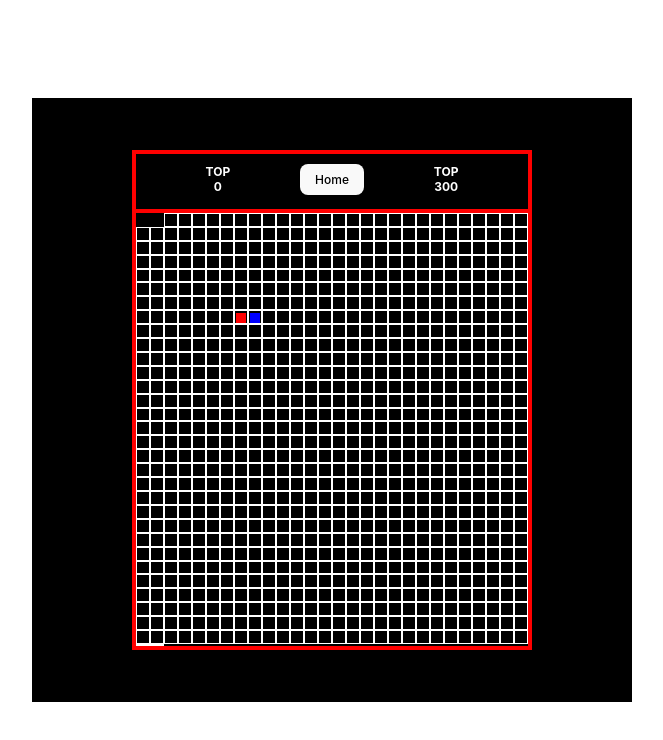
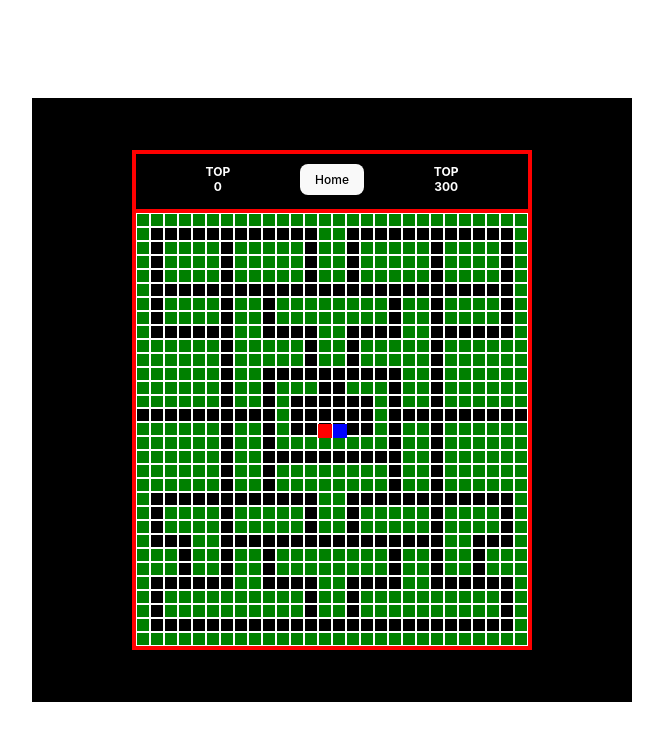
Before and after one commit to Joy-of-Coding/Winter_2023_ReactJam, a React (Vite) app in the folder reverse-pacman/: page / in a window 1280 px wide. Both pictures are taken after a click on the button "Start Game". Shown: the top 740 px of the page, without its empty margins (308-971 px from the left). Built offline with nearby package versions, Linux system fonts and the light colour scheme.

Commit message:
Added ghost start positions

```diff
--- a/reverse-pacman/src/components/GameArea.css
+++ b/reverse-pacman/src/components/GameArea.css
@@ -24,4 +24,5 @@
 .board {
 	width: 100%;
 	height: 100%;
+	position: relative;
 }
--- a/reverse-pacman/src/components/GameArea.jsx
+++ b/reverse-pacman/src/components/GameArea.jsx
@@ -1,63 +1,15 @@
 import './GameArea.css';
 import PlayerMovement from './PlayerMovement.jsx';
-//import { useState, useEffect } from 'react';
+import maze from '../utils/data.js';
 
-function GameArea({setStartGame}) {
+function GameArea({ setStartGame }) {
 	const score = 0;
 	const highScore = 300;
-
-	// const boardDimensions = {
-	// 	width: 28,
-	// 	height: 30,
-	// };
-
-	const maze = [
-		[1,1,1,1,1,1,1,1,1,1,1,1,1,1,1,1,1,1,1,1,1,1,1,1,1,1,1,1],
-		[1,0,0,0,0,0,0,0,0,0,0,0,0,1,1,0,0,0,0,0,0,0,0,0,0,0,0,1],
-		[1,0,1,1,1,1,0,1,1,1,1,1,0,1,1,0,1,1,1,1,1,0,1,1,1,1,0,1],
-		[1,0,1,1,1,1,0,1,1,1,1,1,0,1,1,0,1,1,1,1,1,0,1,1,1,1,0,1],
-		[1,0,1,1,1,1,0,1,1,1,1,1,0,1,1,0,1,1,1,1,1,0,1,1,1,1,0,1],
-		[1,0,0,0,0,0,0,0,0,0,0,0,0,0,0,0,0,0,0,0,0,0,0,0,0,0,0,1],
-		[1,0,1,1,1,1,0,1,1,0,1,1,1,1,1,1,1,1,0,1,1,0,1,1,1,1,0,1],
-		[1,0,1,1,1,1,0,1,1,0,1,1,1,1,1,1,1,1,0,1,1,0,1,1,1,1,0,1],
-		[1,0,0,0,0,0,0,1,1,0,0,0,0,1,1,0,0,0,0,1,1,0,0,0,0,0,0,1],
-		[1,1,1,1,1,1,0,1,1,1,1,1,0,1,1,0,1,1,1,1,1,0,1,1,1,1,1,1],
-		[1,1,1,1,1,1,0,1,1,1,1,1,0,1,1,0,1,1,1,1,1,0,1,1,1,1,1,1],
-		[1,1,1,1,1,1,0,1,1,0,0,0,0,0,0,0,0,0,0,1,1,0,1,1,1,1,1,1],
-		[1,1,1,1,1,1,0,1,1,0,1,1,1,1,1,1,1,1,0,1,1,0,1,1,1,1,1,1],
-		[1,1,1,1,1,1,0,1,1,0,1,0,0,0,0,0,0,1,0,1,1,0,1,1,1,1,1,1],
-		[0,0,0,0,0,0,0,0,0,0,1,0,0,0,0,0,0,1,0,0,0,0,0,0,0,0,0,0],
-		[1,1,1,1,1,1,0,1,1,0,1,0,0,0,0,0,0,1,0,1,1,0,1,1,1,1,1,1],
-		[1,1,1,1,1,1,0,1,1,0,1,1,1,1,1,1,1,1,0,1,1,0,1,1,1,1,1,1],
-		[1,1,1,1,1,1,0,1,1,0,0,0,0,0,0,0,0,0,0,1,1,0,1,1,1,1,1,1],
-		[1,1,1,1,1,1,0,1,1,0,1,1,1,1,1,1,1,1,0,1,1,0,1,1,1,1,1,1],
-		[1,1,1,1,1,1,0,1,1,0,1,1,1,1,1,1,1,1,0,1,1,0,1,1,1,1,1,1],
-		[1,0,0,0,0,0,0,0,0,0,0,0,0,1,1,0,0,0,0,0,0,0,0,0,0,0,0,1],
-		[1,0,1,1,1,1,0,1,1,1,1,1,0,1,1,0,1,1,1,1,1,0,1,1,1,1,0,1],
-		[1,0,1,1,1,1,0,1,1,1,1,1,0,1,1,0,1,1,1,1,1,0,1,1,1,1,0,1],
-		[1,0,0,0,1,1,0,0,0,0,0,0,0,0,0,0,0,0,0,0,0,0,1,1,0,0,0,1],
-		[1,1,1,0,1,1,0,1,1,0,1,1,1,1,1,1,1,1,0,1,1,0,1,1,0,1,1,1],
-		[1,1,1,0,1,1,0,1,1,0,1,1,1,1,1,1,1,1,0,1,1,0,1,1,0,1,1,1],
-		[1,0,0,0,0,0,0,1,1,0,0,0,0,1,1,0,0,0,0,1,1,0,0,0,0,0,0,1],
-		[1,0,1,1,1,1,1,1,1,1,1,1,0,1,1,0,1,1,1,1,1,1,1,1,1,1,0,1],
-		[1,0,1,1,1,1,1,1,1,1,1,1,0,1,1,0,1,1,1,1,1,1,1,1,1,1,0,1],
-		[1,0,0,0,0,0,0,0,0,0,0,0,0,0,0,0,0,0,0,0,0,0,0,0,0,0,0,1],
-		[1,1,1,1,1,1,1,1,1,1,1,1,1,1,1,1,1,1,1,1,1,1,1,1,1,1,1,1]
-	];
 
 	const boardDimensions = {
 		width: maze[0].length,
 		height: maze.length,
 	};
-
-
-	// const board = Array(boardDimensions.width)
-	// 	.fill()
-	// 	.map((_, idx) =>
-	// 		Array(boardDimensions.height)
-	// 			.fill()
-	// 			.map((_, index) => index)
-	// 	);
 
 	return (
 		<div className='gameArea'>
@@ -66,12 +18,9 @@ function GameArea({setStartGame}) {
 					<p>TOP</p>
 					<p>{score}</p>
 				</div>
-                <div>
-                    <button
-                    onClick={() => setStartGame(false)}>
-                        Home
-                    </button>
-                </div>
+				<div>
+					<button onClick={() => setStartGame(false)}>Home</button>
+				</div>
 				<div>
 					<p>TOP</p>
 					<p>{highScore}</p>
@@ -85,8 +34,7 @@ function GameArea({setStartGame}) {
 					gridTemplateRows: `repeat(${boardDimensions.height}, 1fr)`,
 				}}
 			>
-
-                <PlayerMovement />
+				<PlayerMovement />
 
 				{maze.map((row, i) =>
 					row.map((col, j) => (
@@ -98,11 +46,11 @@ function GameArea({setStartGame}) {
 								placeContent: 'center center',
 								alignContent: 'center',
 								alignItems: 'center',
+								backgroundColor: col === 1 ? 'green' : '',
 							}}
-						></div>   //{`${i} - ${j}`}
+						></div>
 					))
 				)}
-
 			</div>
 		</div>
 	);
--- a/reverse-pacman/src/components/PlayerMovement.jsx
+++ b/reverse-pacman/src/components/PlayerMovement.jsx
@@ -1,79 +1,113 @@
 import { useState, useEffect } from 'react';
+import maze from '../utils/data';
 
-let moveBy = 10;
+// Assuming each cell in the grid is 10x10 pixels
+const board_width = 400;
+const board_height = 500;
+const maze_cols = maze[0].length;
+const maze_rows = maze.length;
+console.log(maze_cols);
+console.log(maze_rows);
+
+// Calculating the cell size
+const cell_width = board_width / maze_cols;
+const cell_height = board_height / maze_rows;
+
+const cellSize = Math.min(cell_width, cell_height);
+
 function PlayerMovement() {
-	// Player 1
-	const [top, setTop] = useState(100);
-	const [left, setLeft] = useState(100);
+	const mazeRows = maze.length;
+	const mazeCols = maze[0].length;
+	const pixelToGrid = (pixel) => Math.floor(pixel / cellSize);
 
-	// Player 2
-	const [top2, setTop2] = useState(100);
-	const [left2, setLeft2] = useState(100);
+	const initialPlayerPositions = {
+		player1: { top: 15 * cellSize, left: 13 * cellSize }, // for maze[15][13]
+		player2: { top: 15 * cellSize, left: 14 * cellSize }, // for maze[15][14]
+	};
 
-	console.log(top, left);
+	const [players, setPlayers] = useState(initialPlayerPositions);
+
+	// Check if a move is valid
+	const canMoveTo = (newGridRow, newGridCol) => {
+		return (
+			newGridRow >= 0 &&
+			newGridRow < mazeRows &&
+			newGridCol >= 0 &&
+			newGridCol < mazeCols &&
+			maze[newGridRow][newGridCol] === 0
+		);
+	};
+
+	// Function to handle player movement
+	const handleMovement = (player, direction) => {
+		let { top, left } = players[player];
+		if (direction === 'up') top -= cellSize;
+		if (direction === 'down') top += cellSize;
+		if (direction === 'left') left -= cellSize;
+		if (direction === 'right') left += cellSize;
+
+		if (canMoveTo(pixelToGrid(top), pixelToGrid(left))) {
+			setPlayers((prev) => ({ ...prev, [player]: { top, left } }));
+		}
+	};
 
 	useEffect(() => {
-		document.addEventListener('keydown', characterMovement);
-
-		return () => {
-			document.removeEventListener('keydown', characterMovement);
-		};
-	}, []);
-
 		const characterMovement = (event) => {
-		console.log('Key pressed');
 			switch (event.key) {
-			case 'w': //up
-				setTop((prevState) => prevState - moveBy);
+				case 'w':
+					handleMovement('player1', 'up');
 					break;
-			case 'a': //left
-				setLeft((prevState) => prevState - moveBy);
+				case 'a':
+					handleMovement('player1', 'left');
 					break;
-			case 's': //down
-				setTop((prevState) => prevState + moveBy);
+				case 's':
+					handleMovement('player1', 'down');
 					break;
-			case 'd': //right
-				setLeft((prevState) => prevState + moveBy);
+				case 'd':
+					handleMovement('player1', 'right');
 					break;
-			case 'ArrowUp': //up
-				setTop2((prevState) => prevState - moveBy);
+				case 'ArrowUp':
+					handleMovement('player2', 'up');
 					break;
-			case 'ArrowLeft': //left
-				setLeft2((prevState) => prevState - moveBy);
+				case 'ArrowLeft':
+					handleMovement('player2', 'left');
 					break;
-			case 'ArrowDown': //down
-				setTop2((prevState) => prevState + moveBy);
+				case 'ArrowDown':
+					handleMovement('player2', 'down');
 					break;
-			case 'ArrowRight': //right
-				setLeft2((prevState) => prevState + moveBy);
+				case 'ArrowRight':
+					handleMovement('player2', 'right');
 					break;
 				default:
-				console.log('hello world');
 					break;
 			}
 		};
+
+		document.addEventListener('keydown', characterMovement);
+		return () => document.removeEventListener('keydown', characterMovement);
+	}, [players]);
 
 	return (
 		<>
 			<div
 				className='element'
 				style={{
-					top: top + 'px',
-					left: left + 'px',
-					width: '10px',
-					height: '10px',
-					position: 'relative',
+					top: players.player1.top + -3.5 + 'px',
+					left: players.player1.left + -3.5 + 'px',
+					width: cellSize + 'px',
+					height: cellSize + 'px',
+					position: 'absolute',
 					backgroundColor: 'red',
 				}}
 			/>
 			<div
 				className='element'
 				style={{
-					top: top2 + 'px',
-					left: left2 + 'px',
-					width: '10px',
-					height: '10px',
-					position: 'relative',
+					top: players.player2.top + -3.5 + 'px',
+					left: players.player2.left + -3.5 + 'px',
+					width: cellSize + 'px',
+					height: cellSize + 'px',
+					position: 'absolute',
 					backgroundColor: 'blue',
 				}}
 			/>
--- /dev/null
+++ b/reverse-pacman/src/utils/data.js
@@ -0,0 +1,128 @@
+export const maze = [
+	[
+		1, 1, 1, 1, 1, 1, 1, 1, 1, 1, 1, 1, 1, 1, 1, 1, 1, 1, 1, 1, 1, 1, 1, 1, 1,
+		1, 1, 1,
+	],
+	[
+		1, 0, 0, 0, 0, 0, 0, 0, 0, 0, 0, 0, 0, 1, 1, 0, 0, 0, 0, 0, 0, 0, 0, 0, 0,
+		0, 0, 1,
+	],
+	[
+		1, 0, 1, 1, 1, 1, 0, 1, 1, 1, 1, 1, 0, 1, 1, 0, 1, 1, 1, 1, 1, 0, 1, 1, 1,
+		1, 0, 1,
+	],
+	[
+		1, 0, 1, 1, 1, 1, 0, 1, 1, 1, 1, 1, 0, 1, 1, 0, 1, 1, 1, 1, 1, 0, 1, 1, 1,
+		1, 0, 1,
+	],
+	[
+		1, 0, 1, 1, 1, 1, 0, 1, 1, 1, 1, 1, 0, 1, 1, 0, 1, 1, 1, 1, 1, 0, 1, 1, 1,
+		1, 0, 1,
+	],
+	[
+		1, 0, 0, 0, 0, 0, 0, 0, 0, 0, 0, 0, 0, 0, 0, 0, 0, 0, 0, 0, 0, 0, 0, 0, 0,
+		0, 0, 1,
+	],
+	[
+		1, 0, 1, 1, 1, 1, 0, 1, 1, 0, 1, 1, 1, 1, 1, 1, 1, 1, 0, 1, 1, 0, 1, 1, 1,
+		1, 0, 1,
+	],
+	[
+		1, 0, 1, 1, 1, 1, 0, 1, 1, 0, 1, 1, 1, 1, 1, 1, 1, 1, 0, 1, 1, 0, 1, 1, 1,
+		1, 0, 1,
+	],
+	[
+		1, 0, 0, 0, 0, 0, 0, 1, 1, 0, 0, 0, 0, 1, 1, 0, 0, 0, 0, 1, 1, 0, 0, 0, 0,
+		0, 0, 1,
+	],
+	[
+		1, 1, 1, 1, 1, 1, 0, 1, 1, 1, 1, 1, 0, 1, 1, 0, 1, 1, 1, 1, 1, 0, 1, 1, 1,
+		1, 1, 1,
+	],
+	[
+		1, 1, 1, 1, 1, 1, 0, 1, 1, 1, 1, 1, 0, 1, 1, 0, 1, 1, 1, 1, 1, 0, 1, 1, 1,
+		1, 1, 1,
+	],
+	[
+		1, 1, 1, 1, 1, 1, 0, 1, 1, 0, 0, 0, 0, 0, 0, 0, 0, 0, 0, 1, 1, 0, 1, 1, 1,
+		1, 1, 1,
+	],
+	[
+		1, 1, 1, 1, 1, 1, 0, 1, 1, 0, 1, 1, 1, 0, 0, 1, 1, 1, 0, 1, 1, 0, 1, 1, 1,
+		1, 1, 1,
+	],
+	[
+		1, 1, 1, 1, 1, 1, 0, 1, 1, 0, 1, 0, 0, 0, 0, 0, 0, 1, 0, 1, 1, 0, 1, 1, 1,
+		1, 1, 1,
+	],
+	[
+		0, 0, 0, 0, 0, 0, 0, 0, 0, 0, 1, 0, 0, 0, 0, 0, 0, 1, 0, 0, 0, 0, 0, 0, 0,
+		0, 0, 0,
+	],
+	[
+		1, 1, 1, 1, 1, 1, 0, 1, 1, 0, 1, 0, 0, 0, 0, 0, 0, 1, 0, 1, 1, 0, 1, 1, 1,
+		1, 1, 1,
+	],
+	[
+		1, 1, 1, 1, 1, 1, 0, 1, 1, 0, 1, 1, 1, 1, 1, 1, 1, 1, 0, 1, 1, 0, 1, 1, 1,
+		1, 1, 1,
+	],
+	[
+		1, 1, 1, 1, 1, 1, 0, 1, 1, 0, 0, 0, 0, 0, 0, 0, 0, 0, 0, 1, 1, 0, 1, 1, 1,
+		1, 1, 1,
+	],
+	[
+		1, 1, 1, 1, 1, 1, 0, 1, 1, 0, 1, 1, 1, 1, 1, 1, 1, 1, 0, 1, 1, 0, 1, 1, 1,
+		1, 1, 1,
+	],
+	[
+		1, 1, 1, 1, 1, 1, 0, 1, 1, 0, 1, 1, 1, 1, 1, 1, 1, 1, 0, 1, 1, 0, 1, 1, 1,
+		1, 1, 1,
+	],
+	[
+		1, 0, 0, 0, 0, 0, 0, 0, 0, 0, 0, 0, 0, 1, 1, 0, 0, 0, 0, 0, 0, 0, 0, 0, 0,
+		0, 0, 1,
+	],
+	[
+		1, 0, 1, 1, 1, 1, 0, 1, 1, 1, 1, 1, 0, 1, 1, 0, 1, 1, 1, 1, 1, 0, 1, 1, 1,
+		1, 0, 1,
+	],
+	[
+		1, 0, 1, 1, 1, 1, 0, 1, 1, 1, 1, 1, 0, 1, 1, 0, 1, 1, 1, 1, 1, 0, 1, 1, 1,
+		1, 0, 1,
+	],
+	[
+		1, 0, 0, 0, 1, 1, 0, 0, 0, 0, 0, 0, 0, 0, 0, 0, 0, 0, 0, 0, 0, 0, 1, 1, 0,
+		0, 0, 1,
+	],
+	[
+		1, 1, 1, 0, 1, 1, 0, 1, 1, 0, 1, 1, 1, 1, 1, 1, 1, 1, 0, 1, 1, 0, 1, 1, 0,
+		1, 1, 1,
+	],
+	[
+		1, 1, 1, 0, 1, 1, 0, 1, 1, 0, 1, 1, 1, 1, 1, 1, 1, 1, 0, 1, 1, 0, 1, 1, 0,
+		1, 1, 1,
+	],
+	[
+		1, 0, 0, 0, 0, 0, 0, 1, 1, 0, 0, 0, 0, 1, 1, 0, 0, 0, 0, 1, 1, 0, 0, 0, 0,
+		0, 0, 1,
+	],
+	[
+		1, 0, 1, 1, 1, 1, 1, 1, 1, 1, 1, 1, 0, 1, 1, 0, 1, 1, 1, 1, 1, 1, 1, 1, 1,
+		1, 0, 1,
+	],
+	[
+		1, 0, 1, 1, 1, 1, 1, 1, 1, 1, 1, 1, 0, 1, 1, 0, 1, 1, 1, 1, 1, 1, 1, 1, 1,
+		1, 0, 1,
+	],
+	[
+		1, 0, 0, 0, 0, 0, 0, 0, 0, 0, 0, 0, 0, 0, 0, 0, 0, 0, 0, 0, 0, 0, 0, 0, 0,
+		0, 0, 1,
+	],
+	[
+		1, 1, 1, 1, 1, 1, 1, 1, 1, 1, 1, 1, 1, 1, 1, 1, 1, 1, 1, 1, 1, 1, 1, 1, 1,
+		1, 1, 1,
+	],
+];
+
+export default maze;
```
Lines whose indentation alone changed are shown as unchanged.
